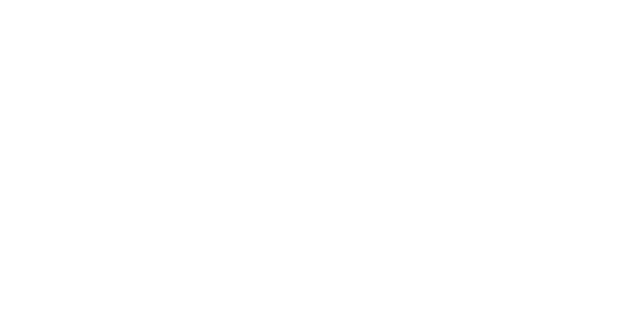
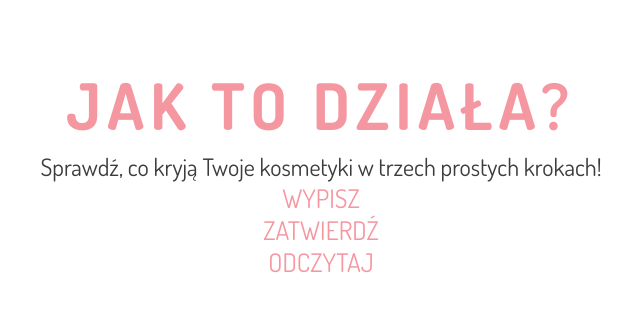
Before and after one commit to aniamusial/PiggyAnalyser, a plain HTML site: page index.html in a window 1280 px wide. Shown: the whole page, without its empty margins (319-959 px from the left). Drawn offline with Linux system fonts and the light colour scheme.

Commit message:
Working on howTo section
Created header with description, setup for columns

```diff
--- a/index.html
+++ b/index.html
@@ -2,11 +2,12 @@
 
 <html>
     <head>
-        <meta name="viewport" content="width=device-width, initial-scale=1" charset="UTF-8"/>
-        <link rel="stylesheet" type="text/css" href="#" />
-        <link href="https://fonts.googleapis.com/css?family=Dosis:400,500,700|Lato:400,700&amp;subset=latin-ext" rel="stylesheet">
+        <meta name="viewport" content="width=device-width, initial-scale=1"/>
+        <meta charset="UTF-8">
+        <link rel="stylesheet" type="text/css" href="./style.css" />
+        <link href="https://fonts.googleapis.com/css?family=Dosis:400,700|Lato:400,700&amp;subset=latin-ext" rel="stylesheet">
+    </head>
 
-    </head>
         <body>
             <div class="wrapper">
                 <nav>
@@ -14,8 +15,19 @@
                 </nav>
 
                 <section>
-                    <!-- How it works, DYI dla debili -->
+                    <h1>JAK TO DZIAŁA?</h1>
+                    <p>Sprawdź, co kryją Twoje kosmetyki w trzech prostych krokach!</p>
+                    <div class=column>
+                        <p>Wypisz</p>
+                    </div>
+                    <div class=column>
+                        <p>Zatwierdź</p>
+                    </div>
+                    <div class=column>
+                        <p>Odczytaj</p>
+                    </div>
                 </section>
+
 
                 <div class="input">
                     <!-- tutaj będą sobie wpisywać jakie PEGI majo-->
--- a/style.css
+++ b/style.css
@@ -1,11 +1,44 @@
 :root {
     --piggyPink: rgb(245,151,160);
     --piggyTurquoise: rgb(85,166,178);
+    --textGrey: rgb(60,60,60);
 }
 
 body {
     padding: 0;
     margin: 0;
-    font-family: ‘Lato’, sans-serif;
-    font-family: ‘Dosis’, sans-serif;
+    font-family: 'Lato', sans-serif;
+    font-size: 16px;
+    color: var(--textGrey);
+
 }
+
+section {
+    text-align: center;
+}
+
+section p {
+    font-size: 1.5em;
+    font-family: 'Dosis', sans-serif;
+    margin: 0 auto;
+}
+
+h1 {
+    font-family: 'Dosis', sans-serif;
+    text-transform: uppercase;
+    font-size: 4em;
+    color: var(--piggyPink);
+    letter-spacing: 0.1em;
+    margin: 1em 0 0.1em 0;
+}
+
+.column p {
+    text-transform: uppercase;
+    font-family: 'Dosis', sans-serif;
+    font-size: 1.6em;
+    color: var(--piggyPink);
+}
+
+.column {
+
+}
```
